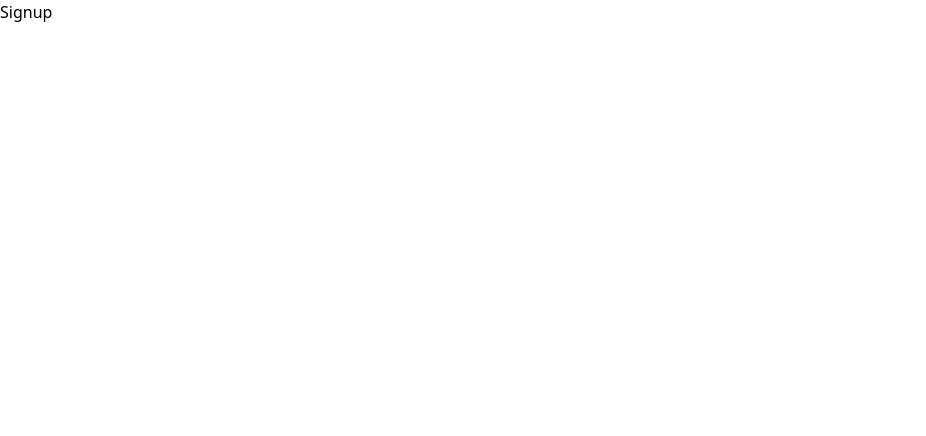
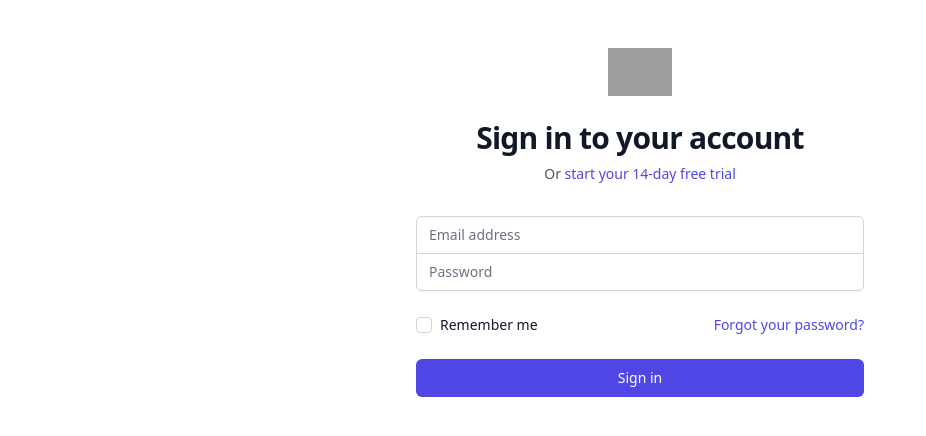
Before and after one commit to unko-chan/btschoolofmusic, a React (Create React App) app: page / in a window 1280 px wide. Shown: the top 436 px of the page, without its empty margins (0-926 px from the left). Built offline with nearby package versions, Linux system fonts and the light colour scheme; grey boxes are pictures that could not be loaded.

Commit message:
Add signup template

```diff
--- a/src/components/Signup.js
+++ b/src/components/Signup.js
@@ -2,6 +2,89 @@
 
 export default function Signup() {
   return (
-    <div>Signup</div>
+    <>
+      <div className="flex min-h-full items-center justify-center py-12 px-4 sm:px-6 lg:px-8">
+        <div className="w-full max-w-md space-y-8">
+          <div>
+            <img
+              className="mx-auto h-12 w-auto"
+              src="https://tailwindui.com/img/logos/mark.svg?color=indigo&shade=600"
+              alt="Your Company"
+            />
+            <h2 className="mt-6 text-center text-3xl font-bold tracking-tight text-gray-900">
+              Sign in to your account
+            </h2>
+            <p className="mt-2 text-center text-sm text-gray-600">
+              Or{' '}
+              <a href="#" className="font-medium text-indigo-600 hover:text-indigo-500">
+                start your 14-day free trial
+              </a>
+            </p>
+          </div>
+          <form className="mt-8 space-y-6" action="#" method="POST">
+            <input type="hidden" name="remember" defaultValue="true" />
+            <div className="-space-y-px rounded-md shadow-sm">
+              <div>
+                <label htmlFor="email-address" className="sr-only">
+                  Email address
+                </label>
+                <input
+                  id="email-address"
+                  name="email"
+                  type="email"
+                  autoComplete="email"
+                  required
+                  className="relative block w-full appearance-none rounded-none rounded-t-md border border-gray-300 px-3 py-2 text-gray-900 placeholder-gray-500 focus:z-10 focus:border-indigo-500 focus:outline-none focus:ring-indigo-500 sm:text-sm"
+                  placeholder="Email address"
+                />
+              </div>
+              <div>
+                <label htmlFor="password" className="sr-only">
+                  Password
+                </label>
+                <input
+                  id="password"
+                  name="password"
+                  type="password"
+                  autoComplete="current-password"
+                  required
+                  className="relative block w-full appearance-none rounded-none rounded-b-md border border-gray-300 px-3 py-2 text-gray-900 placeholder-gray-500 focus:z-10 focus:border-indigo-500 focus:outline-none focus:ring-indigo-500 sm:text-sm"
+                  placeholder="Password"
+                />
+              </div>
+            </div>
+
+            <div className="flex items-center justify-between">
+              <div className="flex items-center">
+                <input
+                  id="remember-me"
+                  name="remember-me"
+                  type="checkbox"
+                  className="h-4 w-4 rounded border-gray-300 text-indigo-600 focus:ring-indigo-500"
+                />
+                <label htmlFor="remember-me" className="ml-2 block text-sm text-gray-900">
+                  Remember me
+                </label>
+              </div>
+
+              <div className="text-sm">
+                <a href="#" className="font-medium text-indigo-600 hover:text-indigo-500">
+                  Forgot your password?
+                </a>
+              </div>
+            </div>
+
+            <div>
+              <button
+                type="submit"
+                className="group relative flex w-full justify-center rounded-md border border-transparent bg-indigo-600 py-2 px-4 text-sm font-medium text-white hover:bg-indigo-700 focus:outline-none focus:ring-2 focus:ring-indigo-500 focus:ring-offset-2"
+              >
+                Sign in
+              </button>
+            </div>
+          </form>
+        </div>
+      </div>
+    </>
   )
 }
```
